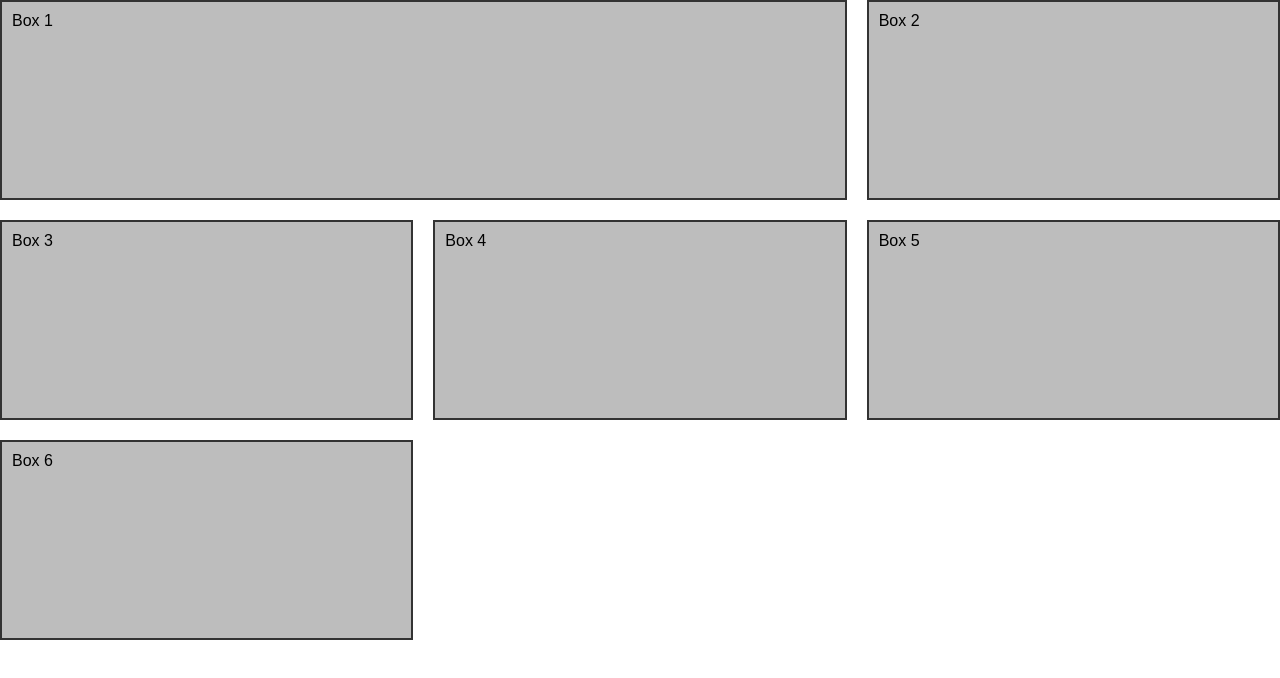
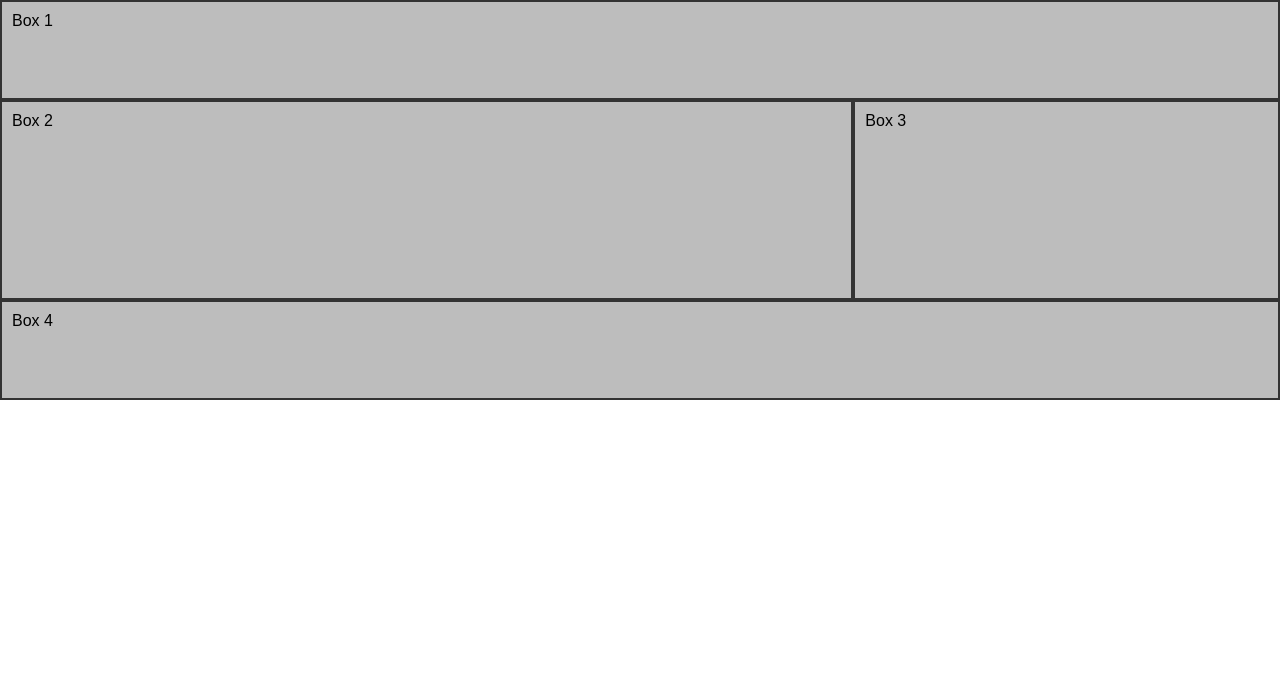
Before and after one commit to brunalmucelli/Layout-Grid, a plain HTML site: page index.html in a window 1280 px wide. Drawn offline with Linux system fonts and the light colour scheme.

Commit message:
Utilização de grid-template-areas

```diff
--- a/index.html
+++ b/index.html
@@ -9,12 +9,10 @@
 </head>
 <body>
     <div class="container">
-        <div class="box box-1">Box 1 </div>
-        <div class="box box-2">Box 2 </div>
-        <div class="box box-3">Box 3 </div>
-        <div class="box box-4">Box 4 </div>
-        <div class="box box-5">Box 5 </div>
-        <div class="box box-6">Box 6 </div>
+        <div class="box box-1">Box 1</div>
+        <div class="box box-2">Box 2</div>
+        <div class="box box-3">Box 3</div>
+        <div class="box box-4">Box 4</div>
     </div>
 </body>
 </html>
--- a/style.css
+++ b/style.css
@@ -12,12 +12,27 @@
 
 .container {
     display: grid;
-    height: 100vh;
     grid-template-columns: repeat(3, 1fr);
-    grid-gap: 20px;
-    grid-auto-rows: 200px;
+    grid-auto-rows: 100px;
+    grid-template-areas:
+    "box-1 box-1 box-1"
+    "box-2 box-2 box-3"
+    "box-2 box-2 box-3"
+    "box-4 box-4 box-4";
 }
 
 .box-1{
-    grid-column: 1/3;
+    grid-area: box-1;
 }
+
+.box-2{
+    grid-area: box-2;
+}
+
+.box-3{
+    grid-area: box-3;
+}
+
+.box-4{
+    grid-area: box-4;
+}
```
